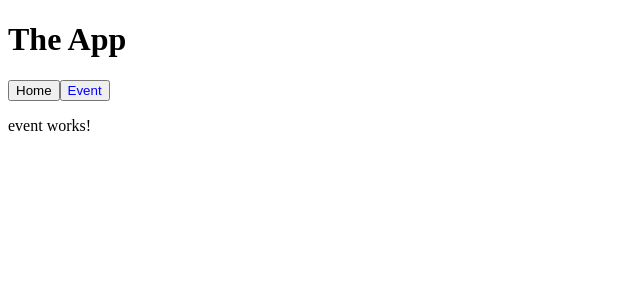
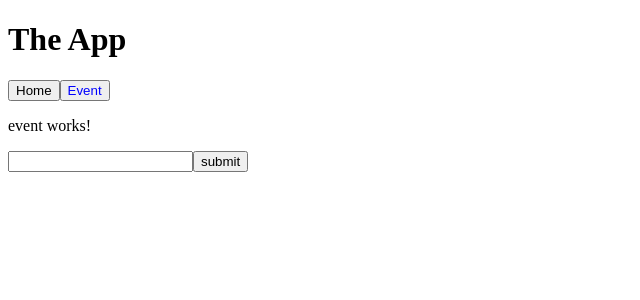
Before and after one commit to AngeloBonini/Ngrx-starter, an Angular app: page /event in a window 1280 px wide. Shown: the top 300 px of the page, without its empty margins (0-640 px from the left). Built offline with nearby package versions, Linux system fonts and the light colour scheme.

Commit message:
attendee logic and form

```diff
--- a/src/app/event/components/add-attendee/add-attendee.component.html
+++ b/src/app/event/components/add-attendee/add-attendee.component.html
@@ -1 +1,4 @@
-<p>add-attendee works!</p>
+<form [formGroup]="addAttendeeForm" (ngSubmit)="submit()">
+    <input type="text" formControlName="name">
+    <button type="submit" >submit</button>
+</form>
--- a/src/app/event/components/add-attendee/add-attendee.component.scss
+++ b/src/app/event/components/add-attendee/add-attendee.component.scss
@@ -0,0 +1,3 @@
+form {
+    display: flex;
+  }
--- a/src/app/event/components/add-attendee/add-attendee.component.ts
+++ b/src/app/event/components/add-attendee/add-attendee.component.ts
@@ -1,15 +1,24 @@
-import { Component, OnInit } from '@angular/core';
+import { Component } from '@angular/core';
+import { FormGroup, FormControl, Validators } from '@angular/forms';
+
+import { Attendee } from '../../../models';
 
 @Component({
   selector: 'app-add-attendee',
   templateUrl: './add-attendee.component.html',
   styleUrls: ['./add-attendee.component.scss']
 })
-export class AddAttendeeComponent implements OnInit {
+export class AddAttendeeComponent {
+  addAttendeeForm = new FormGroup({
+    name: new FormControl('', [Validators.required])
+  });
 
-  constructor() { }
-
-  ngOnInit(): void {
+  submit() {
+    const attendee = {
+      name: this.addAttendeeForm.value.name,
+      attending: true,
+      guests: 0
+    };
+    console.log('TCL: AddAttendeeComponent -> submit -> attendee', attendee);
   }
-
 }
--- a/src/app/event/containers/event/event.component.html
+++ b/src/app/event/containers/event/event.component.html
@@ -1 +1,2 @@
 <p>event works!</p>
+<app-add-attendee></app-add-attendee>
--- /dev/null
+++ b/src/app/models/attendee.ts
@@ -0,0 +1,5 @@
+export interface Attendee {
+  name: string;
+  guests: number;
+  attending: boolean;
+}
--- /dev/null
+++ b/src/app/models/index.ts
@@ -0,0 +1 @@
+export * from './attendee';
```
Also changed, not shown: src/app/event/event.module.ts (+5 -4 lines).
